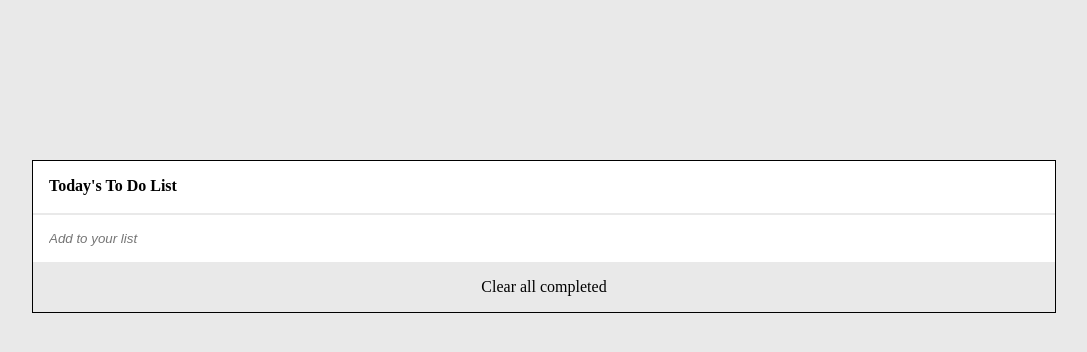
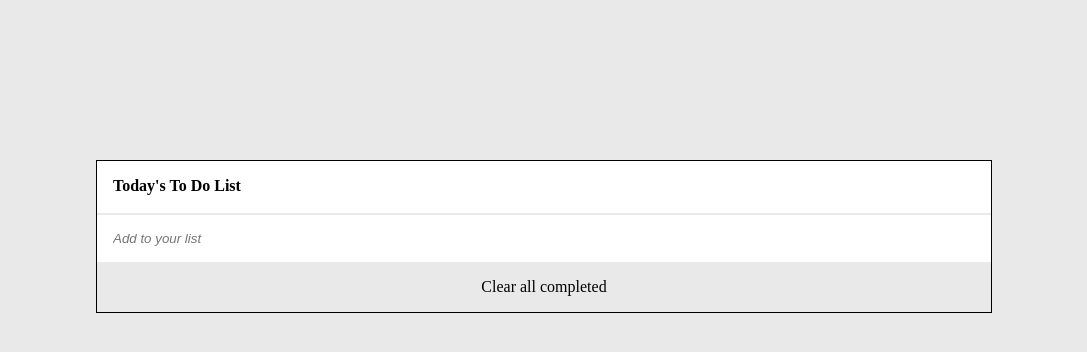
Before and after one commit to Fayob/To-Do-List-Project, a website built with webpack: page src/index.html in a window 1280 px wide. Shown: the whole page, without its empty margins (96-1183 px from the left). Built offline with nearby package versions, Linux system fonts and the light colour scheme.

Commit message:
Change input outline and content width size

```diff
--- a/src/style.css
+++ b/src/style.css
@@ -9,7 +9,7 @@ body {
 }
 
 .main_content {
-  max-width: 80%;
+  max-width: 70%;
   margin: 20vh auto;
   border: 1px solid black;
   background: white;
@@ -19,6 +19,10 @@ body {
   padding: 1rem;
   background: white;
   margin-bottom: 0.1rem;
+}
+
+input {
+  outline: none;
 }
 
 .input {
```
